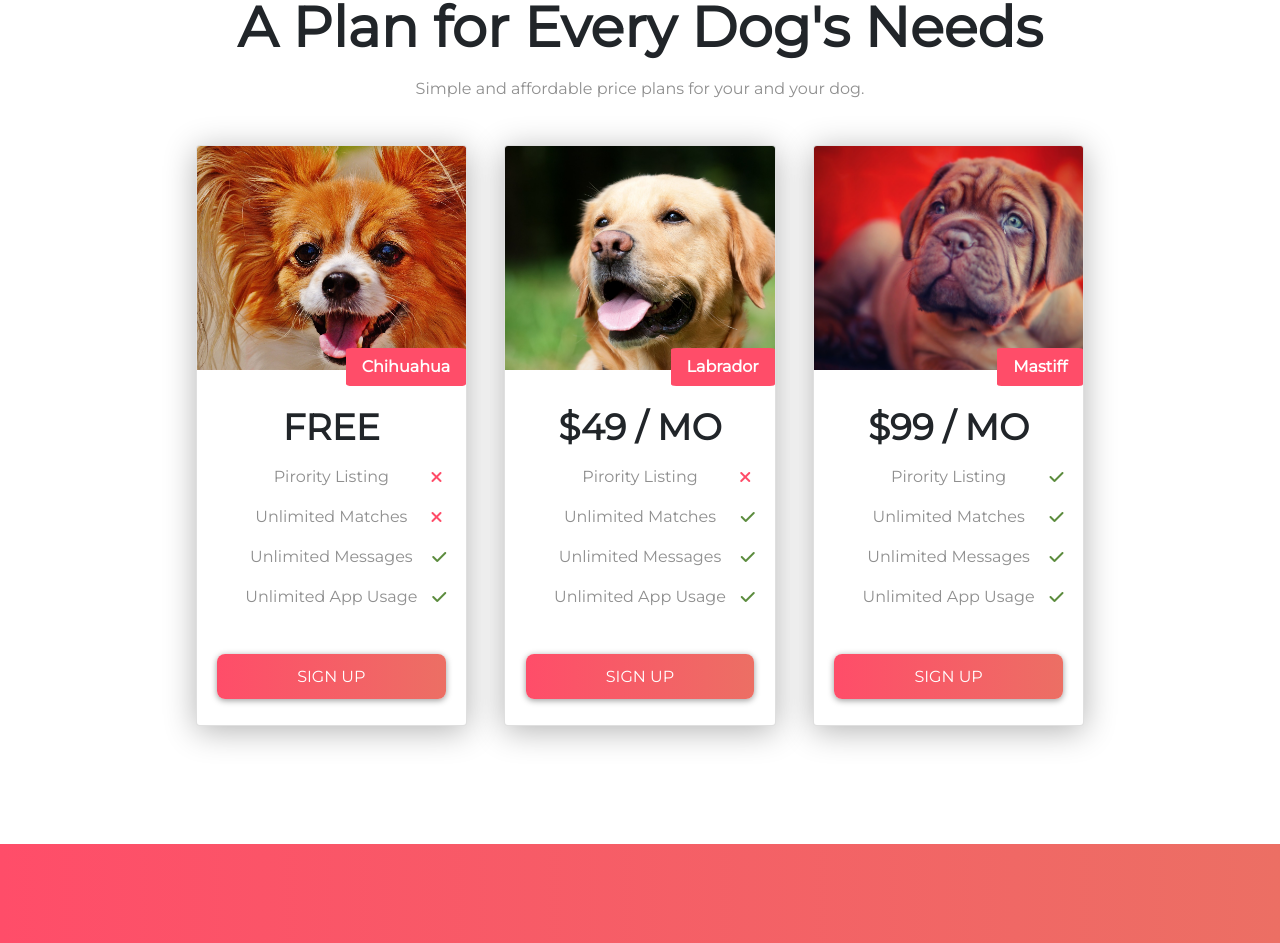
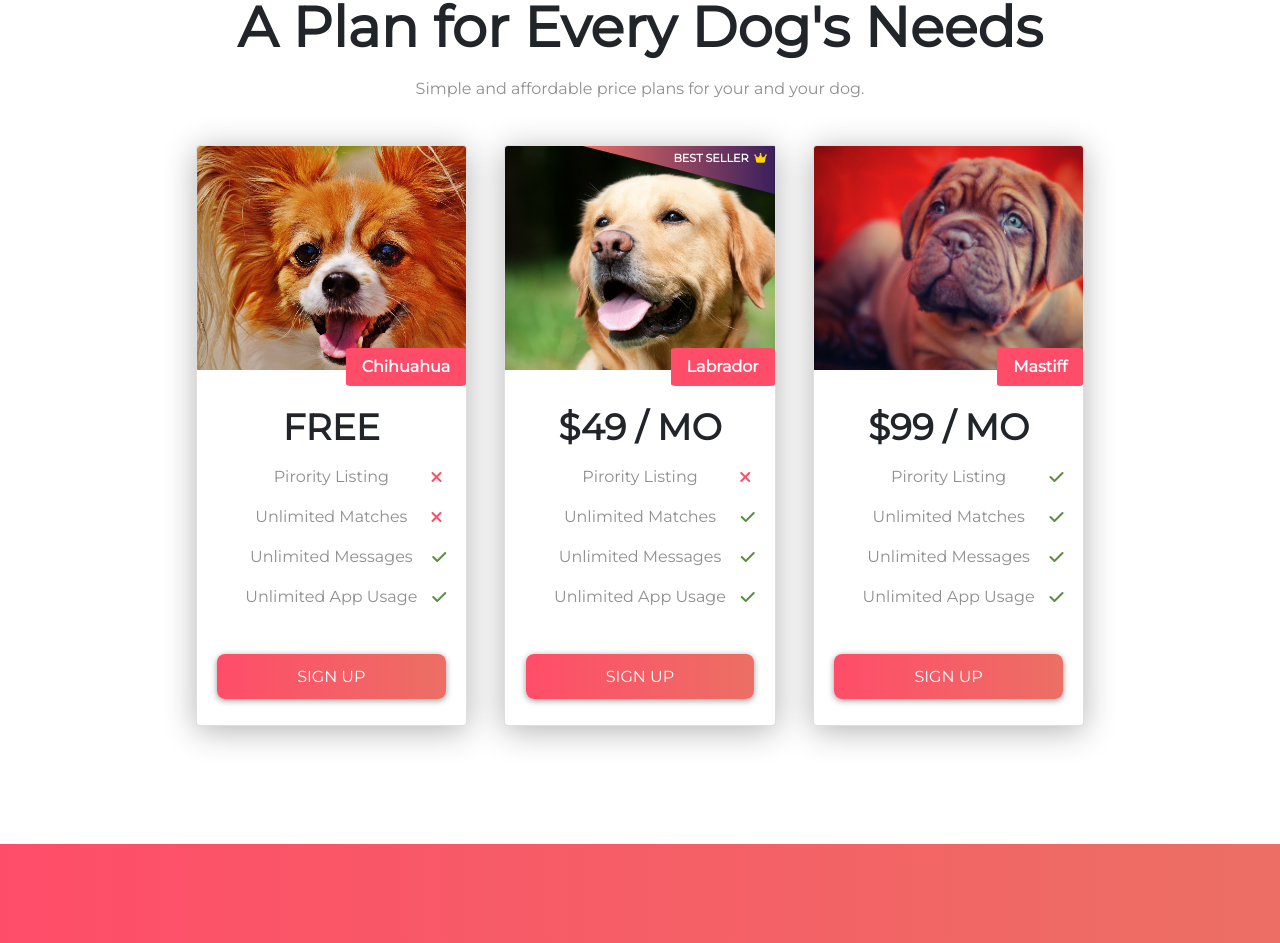
Before and after one commit to MartinFuster/tindog, a React (Create React App) app: page / in a window 1280 px wide. Shown: the part 1972-2915 px from the top of the page. Built offline with nearby package versions, Linux system fonts and the light colour scheme.

Commit message:
added recommended to price card

```diff
--- a/src/App.css
+++ b/src/App.css
@@ -188,21 +188,7 @@ p {
     background-size: cover;
     position: relative;
     border-bottom: none;
-    z-index: 1;
-    /*    Recommended (optional)
-    &__recommended {
-      color: white;
-      background-image: linear-gradient(to right, #ec6f64, #3a1f5d);
-      font-size: 1rem;
-      text-transform: uppercase;
-      padding: 0.2rem 5rem;
-      position: absolute;
-      top: 0;
-      right: 50%;
-      transform: translateX(50%);
-      background-size: cover;
-    }
-    */ }
+    z-index: 1; }
     .card-header__chihuahua {
       background-image: url(./images/chihuahua.jpg); }
     .card-header__labrador {
@@ -219,6 +205,25 @@ p {
       right: 0;
       border-radius: 5%;
       margin-bottom: -1rem; }
+      .card-header .section-header__recommended {
+        color: white;
+        background-image: linear-gradient(to right, #ec6f64, #3a1f5d);
+        clip-path: polygon(0 0, 100% 0, 100% 100%, 0 0);
+        padding: 1.5rem 5rem 1.5rem 7rem;
+        position: absolute;
+        top: 0;
+        right: 0;
+        background-size: cover; }
+        .card-header .section-header__recommended-text {
+          font-size: 0.7rem;
+          text-transform: uppercase;
+          position: absolute;
+          top: 0.35rem;
+          right: 0.5rem; }
+
+.recommended-icon {
+  margin-left: 0.35rem;
+  color: gold; }
 
 .title-header__card {
   font-size: 2.25rem;
--- a/src/components/Pricing.js
+++ b/src/components/Pricing.js
@@ -50,6 +50,11 @@ function Pricing() {
             <div className="card">
               <div className="card-header card-header__labrador">
                 <h3 className="section-header">Labrador</h3>
+                <div className="section-header__recommended">
+                  <h3 className="section-header__recommended-text">
+                    Best Seller<i class="fas fa-crown recommended-icon"></i>
+                  </h3>
+                </div>
               </div>
               <div className="card-body">
                 <h2 className="title-header__card">$49 / mo</h2>
--- a/src/sass/main.scss
+++ b/src/sass/main.scss
@@ -259,23 +259,31 @@ p {
       right: 0;
       border-radius: 5%;
       margin-bottom: -1rem;
-    }
 
-    /*    Recommended (optional)
       &__recommended {
         color: white;
         background-image: linear-gradient(to right, #ec6f64, #3a1f5d);
-      font-size: 1rem;
-      text-transform: uppercase;
-      padding: 0.2rem 5rem;
+        clip-path: polygon(0 0, 100% 0, 100% 100%, 0 0);
+        padding: 1.5rem 5rem 1.5rem 7rem;
         position: absolute;
         top: 0;
-      right: 50%;
-      transform: translateX(50%);
+        right: 0;
         background-size: cover;
+        &-text {
+          font-size: 0.7rem;
+          text-transform: uppercase;
+          position: absolute;
+          top: 0.35rem;
+          right: 0.5rem;
         }
-    */
       }
+    }
+  }
+}
+
+.recommended-icon {
+  margin-left: 0.35rem;
+  color: gold;
 }
 
 .title-header__card {
```
Lines whose indentation alone changed are shown as unchanged.
